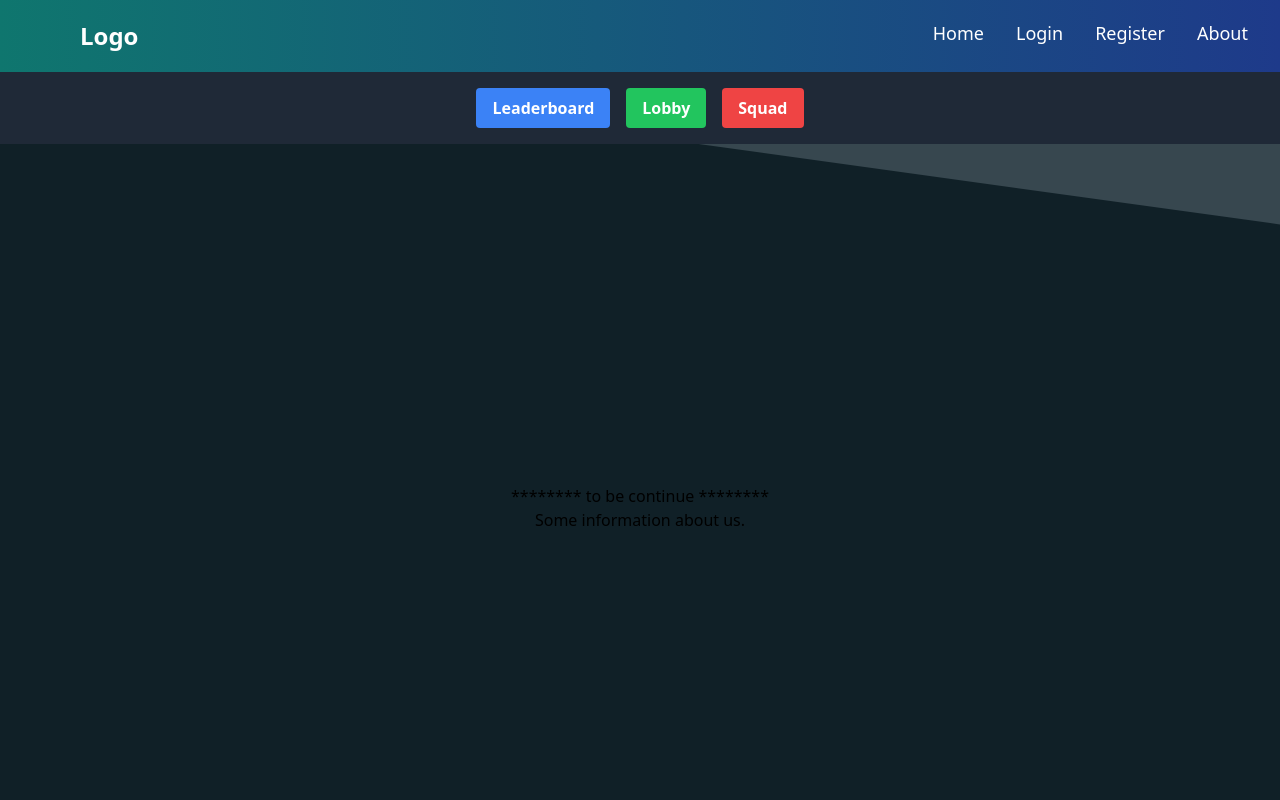
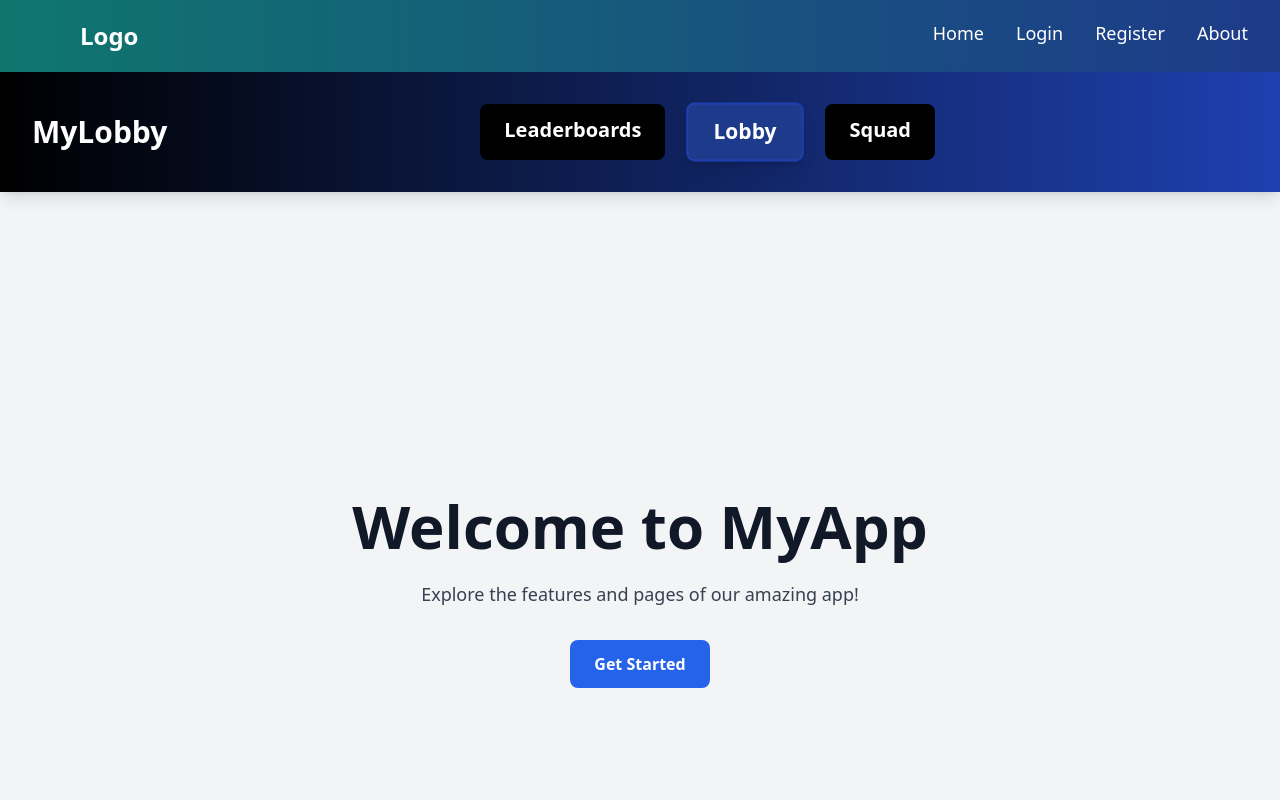
Before and after one commit to ron-yerovoy/gamegrid-client, a Next.js app: page /HomePage in a window 1280 px wide. Shown: the top 800 px of the page. Built offline with nearby package versions, Linux system fonts and the light colour scheme.

Commit message:
Homepage

```diff
--- a/src/app/LeaderBoard/LeaderBoard.js
+++ b/src/app/HomePage/LeaderBoard/page.js
@@ -1,14 +1,8 @@
-import Head from 'next/head';
 
-export default function NiceTitlePage() {
+
+export default function LeaderBoard() {
   return (
     <div className="min-h-screen flex flex-col items-center justify-center bg-gray-100">
-      <Head>
-        <title>My Awesome Page</title>
-        <meta name="description" content="A page with a nice title and styling." />
-        <link rel="icon" href="/favicon.ico" />
-      </Head>
-
       <main className="flex flex-col items-center justify-center p-6">
         <h1 className="text-4xl font-extrabold text-gray-900 mb-4">
           Welcome to My Awesome Page
--- a/src/app/HomePage/Lobby/Lobby.js
+++ /dev/null
@@ -1,6 +0,0 @@
-<main className="flex-grow flex flex-col items-center justify-center p-24">
-<h1>dsadsadasda</h1>
-<p>******** to be continue ********</p>
-<p>Some information about us.</p>
-
-</main>
--- a/src/app/HomePage/page.js
+++ b/src/app/HomePage/page.js
@@ -1,39 +1,62 @@
-
+import Head from 'next/head';
 
 export default function HomePage() {
+  return (
+    <div className="min-h-screen bg-gray-100">
+      <Head>
+        <title>HomePage</title>
+        <meta name="description" content="Homepage with a centered navigation bar." />
+        <link rel="icon" href="/favicon.ico" />
+      </Head>
 
-  return (
-    <div className="">
-      <div className="min-h-screen flex flex-col">
-        <header className="bg-gray-800 p-4">
-          <div className="flex justify-center space-x-4">
+      {/* Enhanced Navbar */}
+      <header className="bg-gradient-to-r from-black to-blue-800 shadow-lg">
+        <nav className="container mx-auto flex items-center justify-between p-8">
+          <div className="text-white text-3xl font-bold">
+            MyLobby
+          </div>
+          <div className="flex-grow flex justify-center space-x-6">
             <a
-              href="./LeaderBoard"
-              className="bg-blue-500 hover:bg-blue-700 text-white font-bold py-2 px-4 rounded"
+              href="/HomePage/LeaderBoard"
+              className="text-white text-xl font-semibold py-3 px-6 rounded-lg bg-black hover:bg-blue-900 transition duration-300 transform hover:scale-105"
             >
-              Leaderboard
+              Leaderboards
             </a>
             <a
-              href="/lobby"
-              className="bg-green-500 hover:bg-green-700 text-white font-bold py-2 px-4 rounded"
+              href="/HomePage"
+              className="text-white text-xl font-semibold py-3 px-6 rounded-lg bg-blue-900 shadow-lg border-2 border-blue-800 transform scale-105"
             >
               Lobby
             </a>
             <a
-              href="/squad"
-              className="bg-red-500 hover:bg-red-700 text-white font-bold py-2 px-4 rounded"
+              href="/HomePage/Squad"
+              className="text-white text-xl font-semibold py-3 px-6 rounded-lg bg-black hover:bg-blue-900 transition duration-300 transform hover:scale-105"
             >
               Squad
             </a>
           </div>
-        </header>
-        <main className="flex-grow flex flex-col items-center justify-center p-24">
-          <h1></h1>
-          <p>******** to be continue ********</p>
-          <p>Some information about us.</p>
+        </nav>
+      </header>
 
-        </main>
-      </div>
+      {/* Main Content */}
+      <main className="flex flex-col items-center justify-center min-h-screen p-6 text-center">
+        <h1 className="text-6xl font-extrabold text-gray-900 mb-6">
+          Welcome to MyApp
+        </h1>
+        <p className="text-lg text-gray-700 mb-8">
+          Explore the features and pages of our amazing app!
+        </p>
+        <button className="bg-blue-600 hover:bg-blue-800 text-white font-bold py-3 px-6 rounded-lg transition duration-300 transform hover:scale-105">
+          Get Started
+        </button>
+      </main>
+
+      {/* Footer */}
+      <footer className="bg-gray-800 text-white py-4">
+        <div className="container mx-auto text-center">
+          <p>&copy; 2024 MyApp. All rights reserved.</p>
+        </div>
+      </footer>
     </div>
   );
 }
--- a/src/app/components/HomePageHeader.js
+++ b/src/app/components/HomePageHeader.js
@@ -1,6 +1,6 @@
 import Link from 'next/link'
 
-const HomePageHeader1 = () => {
+const HomePageHeader = () => {
   const content = (
     <>
       <div className="lg:hidden block absolute top-16 w-full left-0 right-0 bg-slate-900">
@@ -56,4 +56,4 @@ const HomePageHeader1 = () => {
   )
 }
 
-export default HomePageHeader1
+export default HomePageHeader
```
Also changed, not shown: src/app/HomePage/Squad/Squad.js (deleted), src/app/HomePage/Squad/page.js (added).
